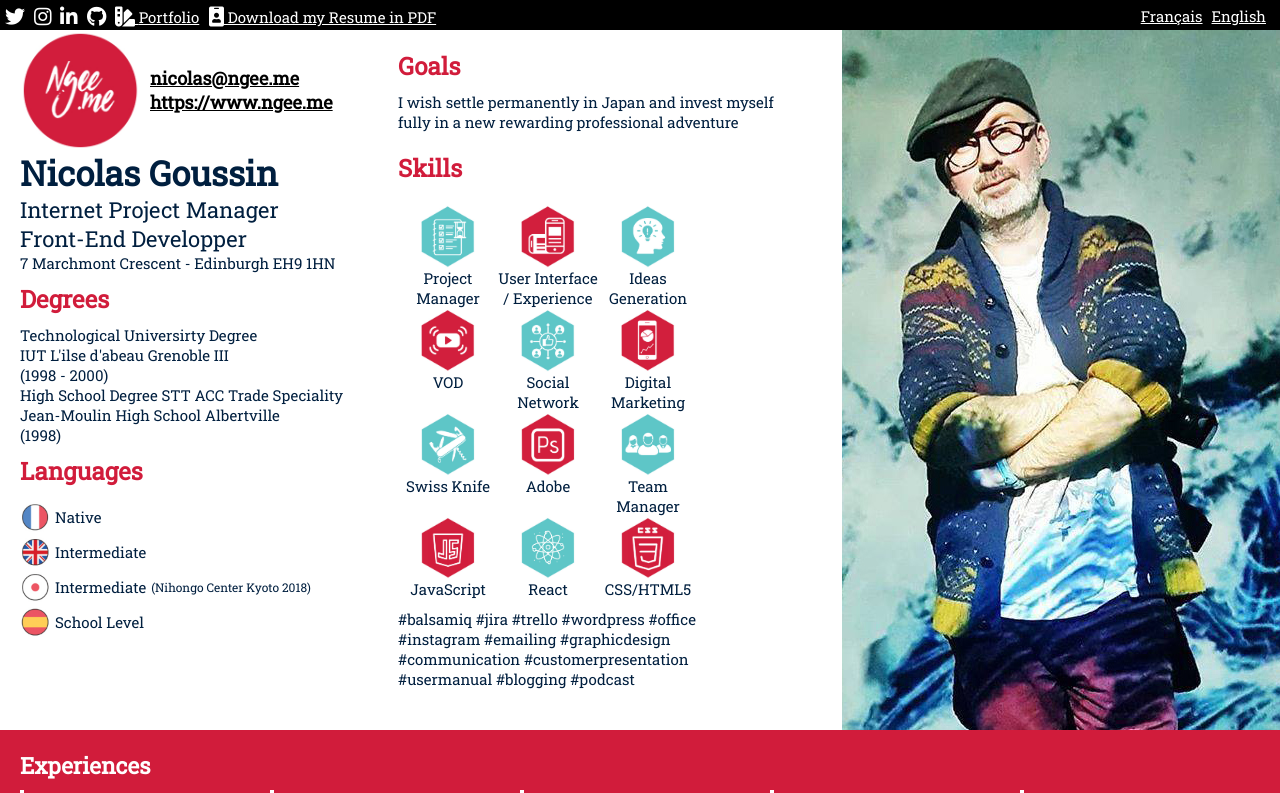
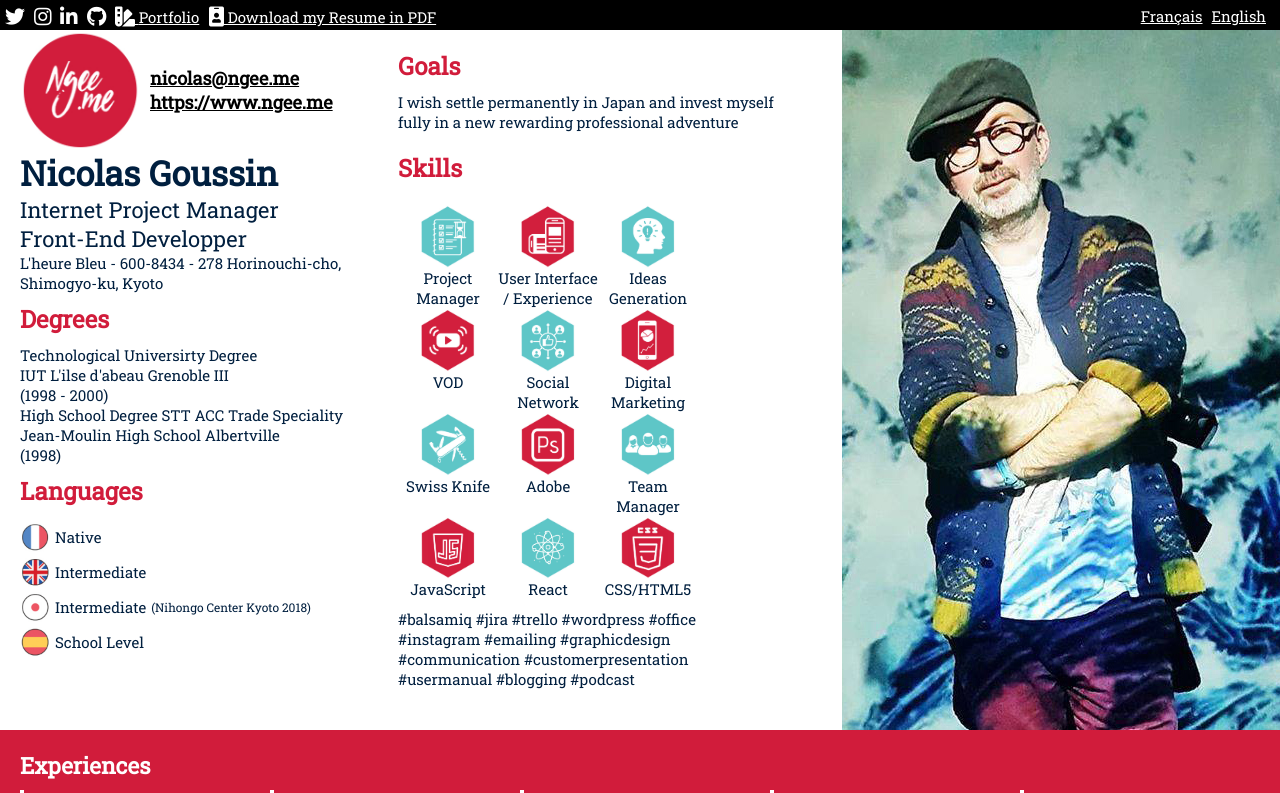
Before and after one commit to KitsuneDandy/Personal-Resume-website, a React (Create React App) app: page / in a window 1280 px wide. Shown: the top 793 px of the page. Built offline with nearby package versions, Linux system fonts and the light colour scheme.

Commit message:
Update resumeData.js

```diff
--- a/src/Data/resumeData.js
+++ b/src/Data/resumeData.js
@@ -8,7 +8,7 @@ export const resumeData = {
   phonenumber: "",
   jobtitle: "Internet Project Manager",
   jobtitle2: "Front-End Developper",
-  adresses: "7 Marchmont Crescent - Edinburgh EH9 1HN",
+  adresses: "L'heure Bleu - 600-8434 - 278 Horinouchi-cho, Shimogyo-ku, Kyoto",
   degrees: {
     title: { fr: "Diplômes", en: "Degrees" },
     list: [
```
